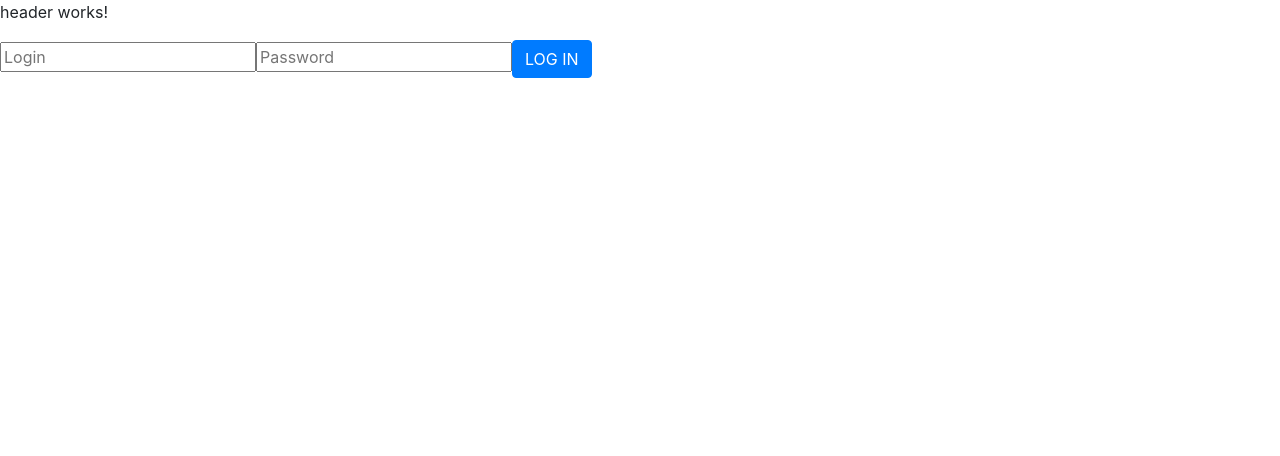
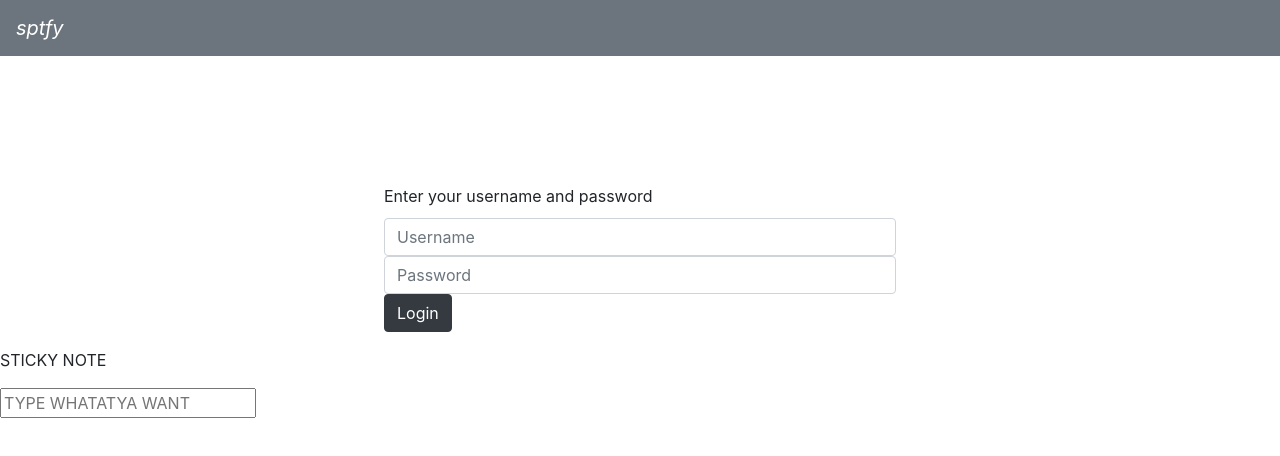
Before and after one commit to grzegorz92/sptfy-front, an Angular app in the folder sptfy-front/: page / in a window 1280 px wide. Shown: the top 456 px of the page. Built offline with nearby package versions, Linux system fonts and the light colour scheme.

Commit message:
develop app

```diff
--- a/sptfy-front/angular.json
+++ b/sptfy-front/angular.json
@@ -24,9 +24,12 @@
             ],
             "styles": [
               "node_modules/bootstrap/dist/css/bootstrap.min.css",
+              "node_modules/font-awesome/css/font-awesome.css",
               "src/styles.css"
             ],
-            "scripts": []
+            "scripts": [
+              "node_modules/jquery/dist/jquery.min.js"
+            ]
           },
           "configurations": {
             "production": {
@@ -74,9 +77,12 @@
             "karmaConfig": "src/karma.conf.js",
             "styles": [
               "node_modules/bootstrap/dist/css/bootstrap.min.css",
+              "node_modules/font-awesome/css/font-awesome.css",
               "src/styles.css"
             ],
-            "scripts": [],
+            "scripts": [
+              "node_modules/jquery/dist/jquery.min.js"
+            ],
             "assets": [
               "src/favicon.ico",
               "src/assets"
--- a/sptfy-front/package.json
+++ b/sptfy-front/package.json
@@ -22,7 +22,10 @@
     "@angular/router": "^6.0.3",
     "bootstrap": "^4.1.2",
     "core-js": "^2.5.4",
+    "font-awesome": "^4.7.0",
+    "jquery": "^3.3.1",
     "rxjs": "^6.0.0",
+    "save": "^2.3.2",
     "zone.js": "^0.8.26"
   },
   "devDependencies": {
--- a/sptfy-front/src/app/header/header.component.html
+++ b/sptfy-front/src/app/header/header.component.html
@@ -1,3 +1,7 @@
-<p>
-  header works!
-</p>
+<nav class="navbar navbar-expand-lg navbar-dark bg-secondary">
+  <a class="navbar-brand" href="#"><i class="fas fa-broadcast-tower">sptfy</i>
+    </a>
+
+</nav>
+
+<i class="fa-broadcasr"></i>
--- a/sptfy-front/src/app/login/login.component.css
+++ b/sptfy-front/src/app/login/login.component.css
@@ -0,0 +1,10 @@
+.gj-container{
+  /*position: fixed;*/
+  /*top: 50%;*/
+  /*left: 50%;*/
+  /*margin-top: -50px;*/
+  /*margin-left: -100px;*/
+  padding-top: 10%;
+  padding-left: 30%;
+  padding-right: 30%;
+}
--- a/sptfy-front/src/app/login/login.component.html
+++ b/sptfy-front/src/app/login/login.component.html
@@ -1,3 +1,14 @@
-<input type="text" placeholder="Login">
-<input type="password" placeholder="Password">
-<button class="btn btn-primary" name="Login" value="Log_in">LOG IN</button>
+
+
+
+<form class="gj-container">
+  <div style="padding-bottom: 10px">Enter your username and password</div>
+  <div class="form-group">
+    <input type="text" class="form-control" name="username" placeholder="Username">
+    <input type="text" class="form-control" name="password" placeholder="Password">
+    <button type="submit" class="btn btn-dark">Login</button>
+  </div>
+</form>
+
+<p>STICKY NOTE</p>
+<input placeholder="TYPE WHATATYA WANT">
```
Also changed, not shown: 1 other file (tests, documents, lock files or other folders).
